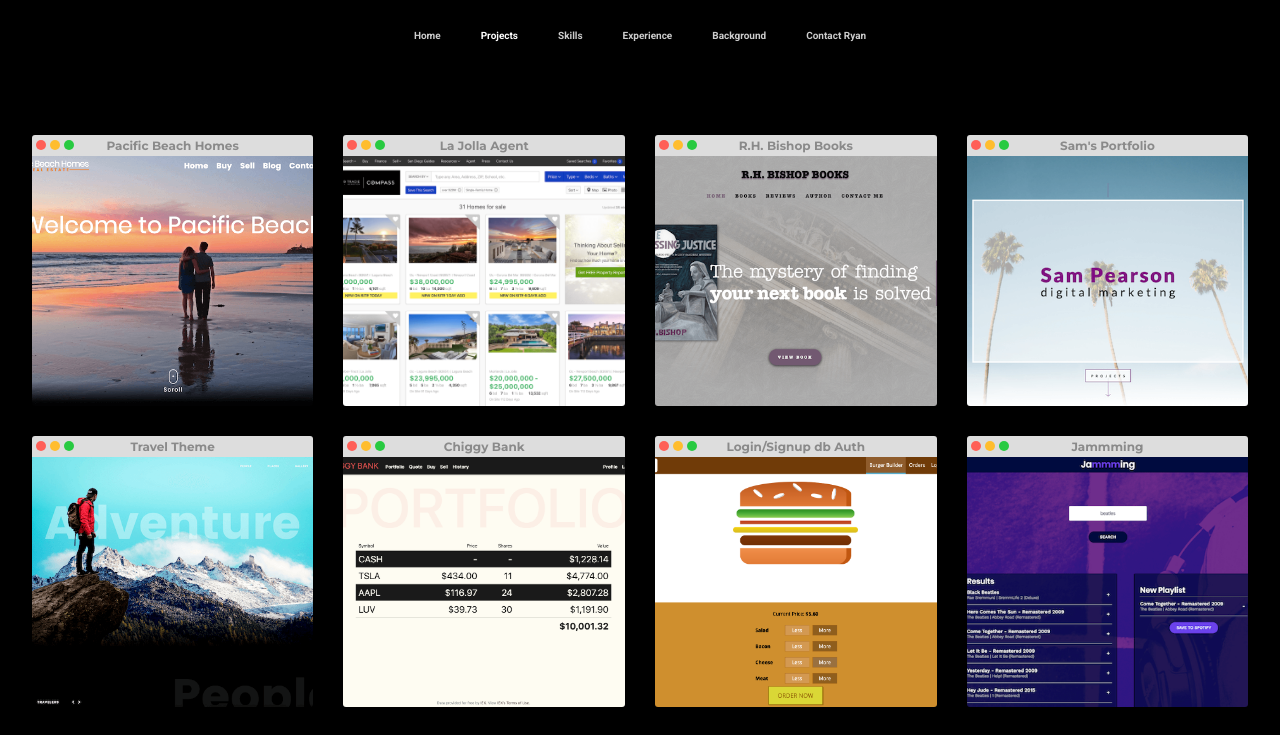
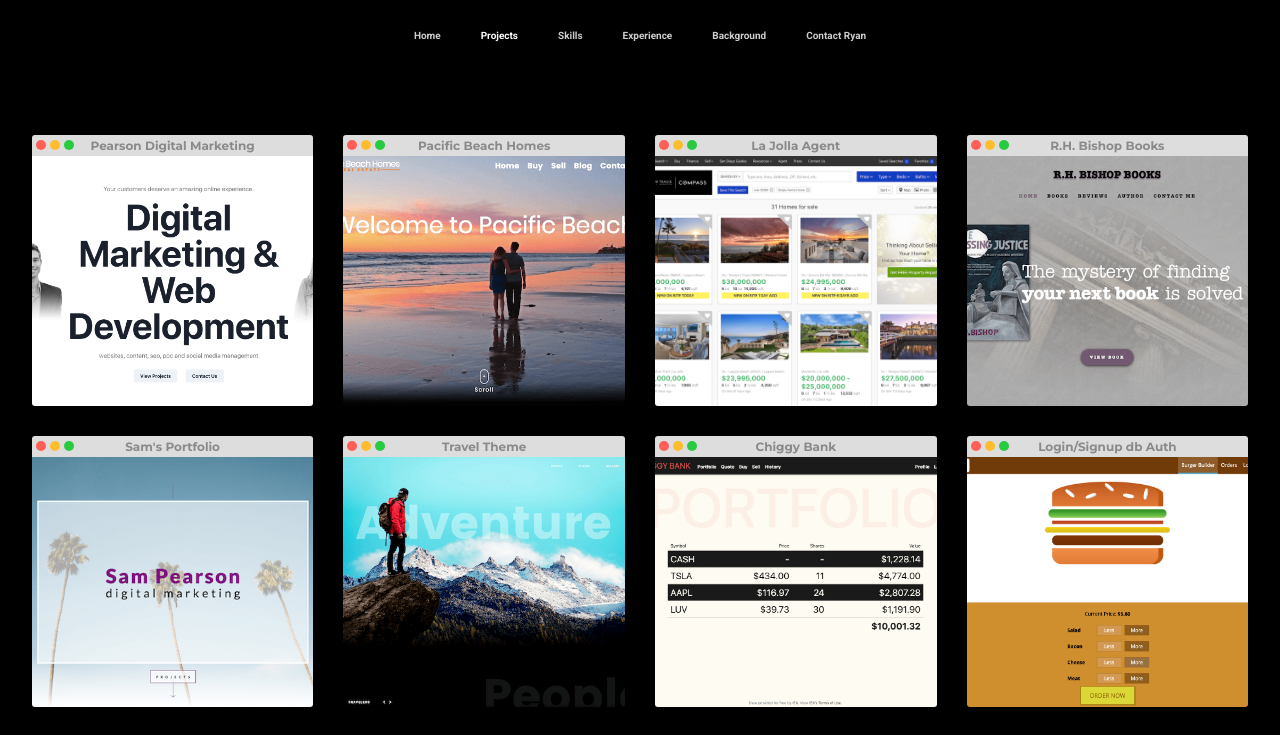
Before and after one commit to RyanPinPB/portfolio, a React (Create React App) app: page /projects in a window 1280 px wide. Shown: the top 735 px of the page. Built offline with nearby package versions, Linux system fonts and the light colour scheme; a web font is replaced by a local one.

Commit message:
added PDM to projects

```diff
--- a/src/components/Projects/Projects.js
+++ b/src/components/Projects/Projects.js
@@ -25,6 +25,38 @@
 
   return (
     <section id='projects-content'>
+      <div className='projectContainer'>
+        <animated.div style={slideUp} className='windowHeader'>
+          <div className='browser-button-close'></div>
+          <div className='browser-button-minimize'></div>
+          <div className='browser-button-expand'></div>
+          <div className='windowTitle'>Pearson Digital Marketing</div>
+        </animated.div>
+        <animated.div style={fadeIn} className='preview pdm'>
+          <div className='projectContent pdmContent'>
+            <ul className='projectSkills'>
+              <li>Headless Wordpress</li>
+              <li>React</li>
+              <li>Gatsby</li>
+              <li>GraphQL</li>
+              <li>Chakra UI</li>
+              <li>Framer Motion</li>
+              <li>SCSS</li>
+              <li>Javascript</li>
+              <li>Netlify</li>
+            </ul>
+            <a
+              className='viewProject'
+              href='https://pearsondigitalmarketing.com'
+              target='_blank'
+              rel='noopener noreferrer'
+            >
+              View Project
+            </a>
+          </div>
+        </animated.div>
+      </div>
+
       <div className='projectContainer'>
         <animated.div style={slideUp} className='windowHeader'>
           <div className='browser-button-close'></div>
--- a/src/components/Projects/Projects.scss
+++ b/src/components/Projects/Projects.scss
@@ -164,6 +164,10 @@
   }
 }
 
+.pdm {
+  background-image: url('../../assets/images/projects/pdm.png');
+}
+
 .pbhomes {
   background-image: url('../../assets/images/projects/pbhomes.png');
 }
```
Also changed, not shown: src/assets/images/projects/pdm.png (added).
